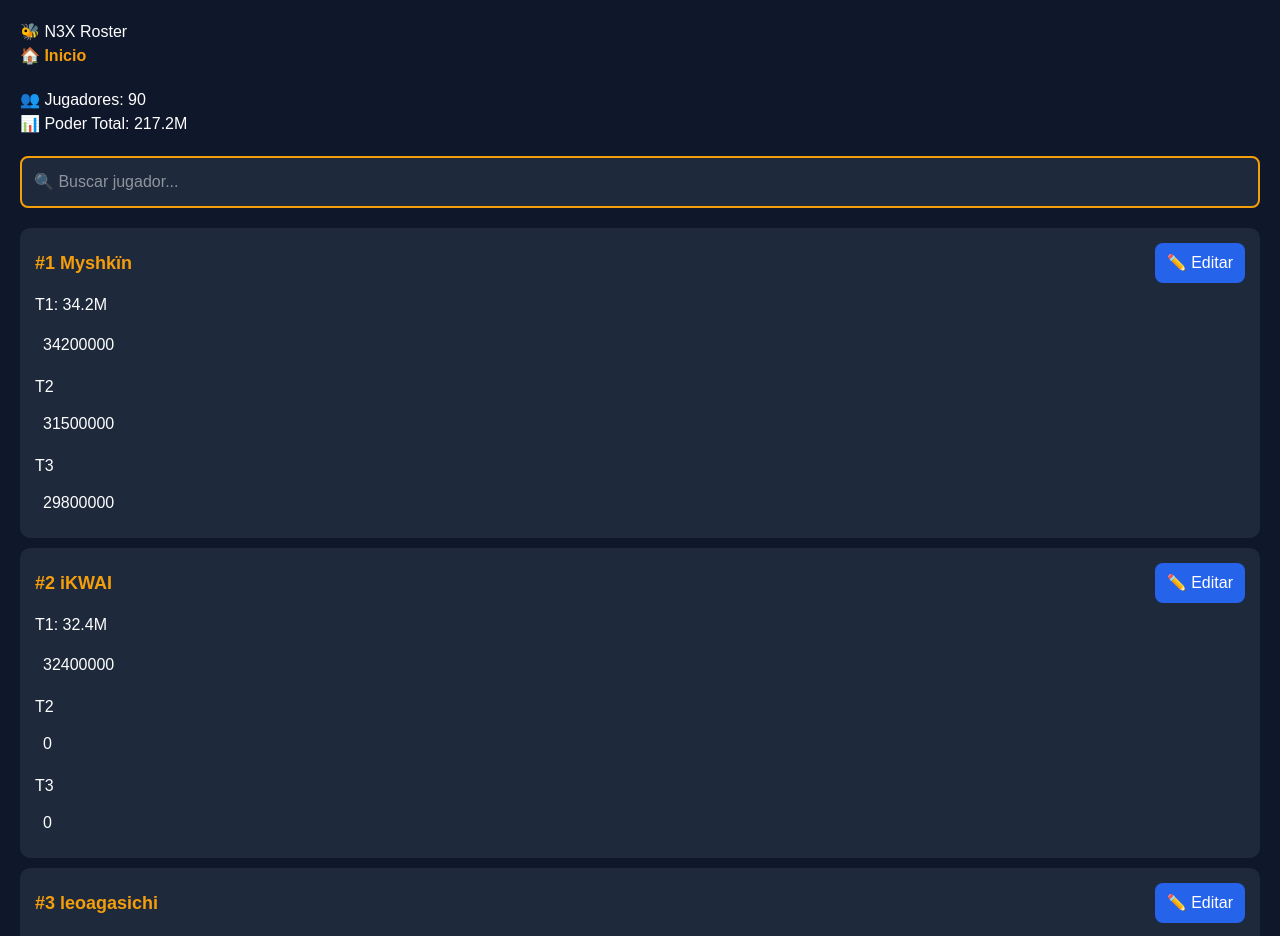
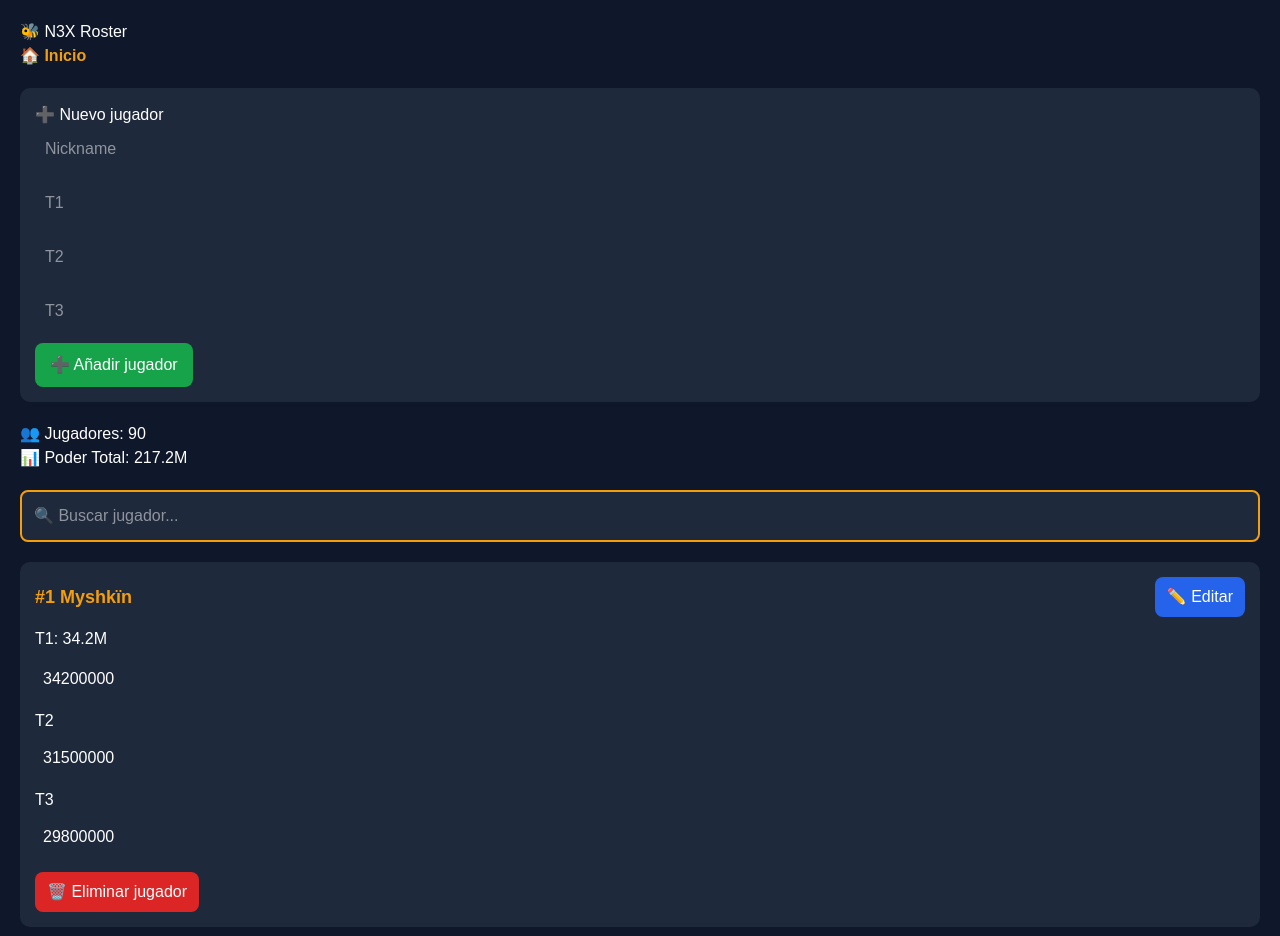
Before and after one commit to sk8alianza-rgb/last-asylum-world-clock, a Next.js app: page /roster in a window 1280 px wide. Shown: the top 936 px of the page. Built offline with nearby package versions, Linux system fonts and the light colour scheme.

Commit message:
Roster v2 editable

```diff
--- a/app/roster/page.tsx
+++ b/app/roster/page.tsx
@@ -108,6 +108,11 @@ export default function Home() {
 const [editingPlayer, setEditingPlayer] =
   useState<string | null>(null);
 
+  const [newNickname, setNewNickname] = useState("");
+const [newT1, setNewT1] = useState("");
+const [newT2, setNewT2] = useState("");
+const [newT3, setNewT3] = useState("");
+
 const [roster, setRoster] = useState<Player[]>(() => {
   if (typeof window !== "undefined") {
     const saved =
@@ -135,7 +140,7 @@ useEffect(() => {
         player.nickname.toLowerCase().includes(search.toLowerCase())
       )
       .sort((a, b) => b.power - a.power);
-  }, [search]);
+}, [search, roster]);
 
   const totalPower = roster.reduce(
     (sum, p) => sum + p.power,
@@ -155,6 +160,41 @@ const updatePlayerField = (
             [field]: value,
           }
         : player
+    )
+  );
+};
+
+const addPlayer = () => {
+  if (!newNickname.trim()) return;
+
+  const newPlayer: Player = {
+    nickname: newNickname.trim(),
+    power: Number(newT1) || 0,
+    troop2: Number(newT2) || 0,
+    troop3: Number(newT3) || 0,
+  };
+
+  setRoster((prev) => [...prev, newPlayer]);
+
+  setNewNickname("");
+  setNewT1("");
+  setNewT2("");
+  setNewT3("");
+};
+
+const deletePlayer = (nickname: string) => {
+  if (
+    !window.confirm(
+      `¿Eliminar a ${nickname} del roster?`
+    )
+  ) {
+    return;
+  }
+
+  setRoster((prev) =>
+    prev.filter(
+      (player) =>
+        player.nickname !== nickname
     )
   );
 };
@@ -183,6 +223,80 @@ const updatePlayerField = (
   🏠 Inicio
 </Link>
 
+<div
+  style={{
+    background: "#1e293b",
+    padding: "15px",
+    borderRadius: "10px",
+    marginBottom: "20px",
+  }}
+>
+  <h3>➕ Nuevo jugador</h3>
+
+  <input
+    placeholder="Nickname"
+    value={newNickname}
+    onChange={(e) =>
+      setNewNickname(e.target.value)
+    }
+    style={{
+      width: "100%",
+      padding: "10px",
+      marginBottom: "10px",
+      borderRadius: "8px",
+    }}
+  />
+
+  <input
+    placeholder="T1"
+    value={newT1}
+    onChange={(e) => setNewT1(e.target.value)}
+    style={{
+      width: "100%",
+      padding: "10px",
+      marginBottom: "10px",
+      borderRadius: "8px",
+    }}
+  />
+
+  <input
+    placeholder="T2"
+    value={newT2}
+    onChange={(e) => setNewT2(e.target.value)}
+    style={{
+      width: "100%",
+      padding: "10px",
+      marginBottom: "10px",
+      borderRadius: "8px",
+    }}
+  />
+
+  <input
+    placeholder="T3"
+    value={newT3}
+    onChange={(e) => setNewT3(e.target.value)}
+    style={{
+      width: "100%",
+      padding: "10px",
+      marginBottom: "10px",
+      borderRadius: "8px",
+    }}
+  />
+
+  <button
+    onClick={addPlayer}
+    style={{
+      background: "#16a34a",
+      color: "white",
+      border: "none",
+      padding: "10px 15px",
+      borderRadius: "8px",
+      cursor: "pointer",
+    }}
+  >
+    ➕ Añadir jugador
+  </button>
+</div>
       <div style={{ marginBottom: "20px" }}>
         <p>👥 Jugadores: {roster.length}</p>
 
@@ -345,6 +459,23 @@ inputMode="numeric"
     }}
   />
 
+<button
+  onClick={() =>
+    deletePlayer(player.nickname)
+  }
+  style={{
+    background: "#dc2626",
+    color: "white",
+    border: "none",
+    padding: "8px 12px",
+    borderRadius: "8px",
+    cursor: "pointer",
+    marginTop: "15px",
+  }}
+>
+  🗑️ Eliminar jugador
+</button>
+
 </div>
   </div>
    ))}
```
